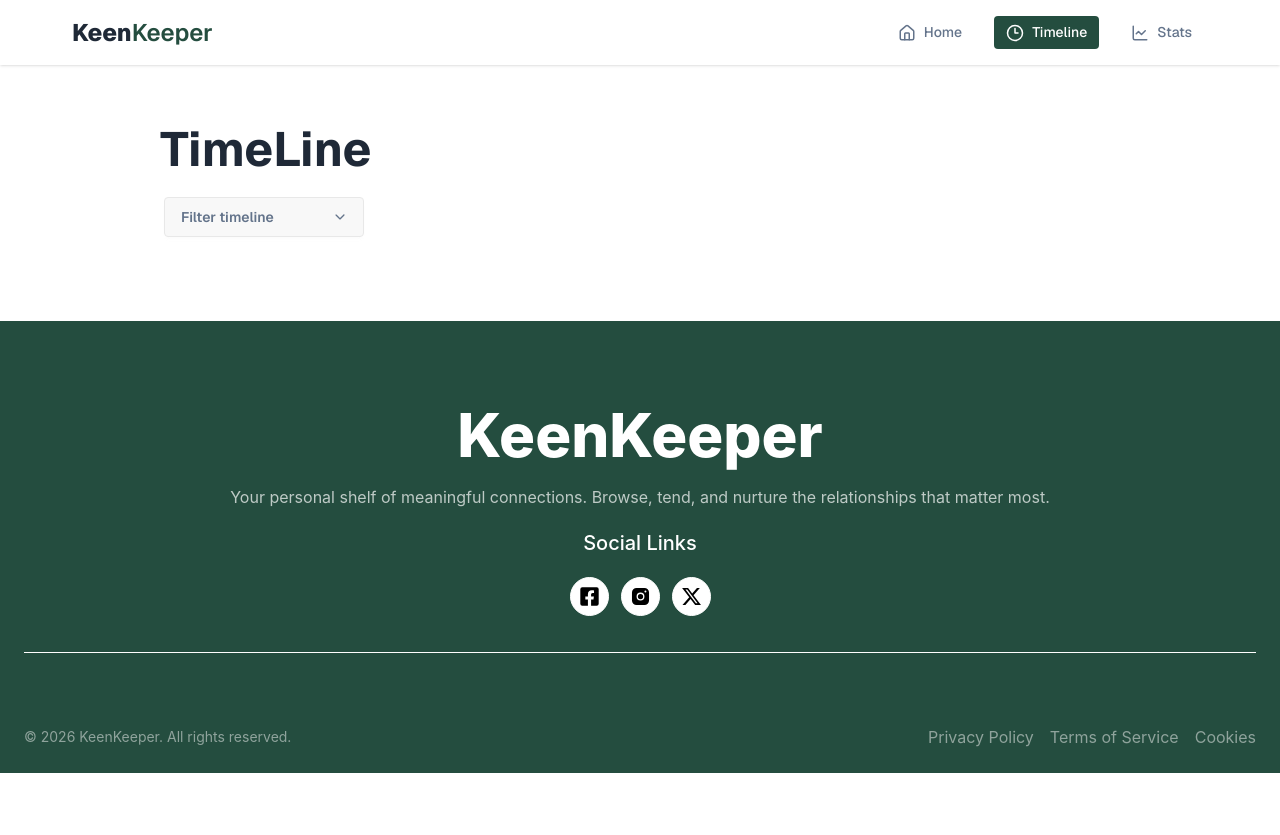
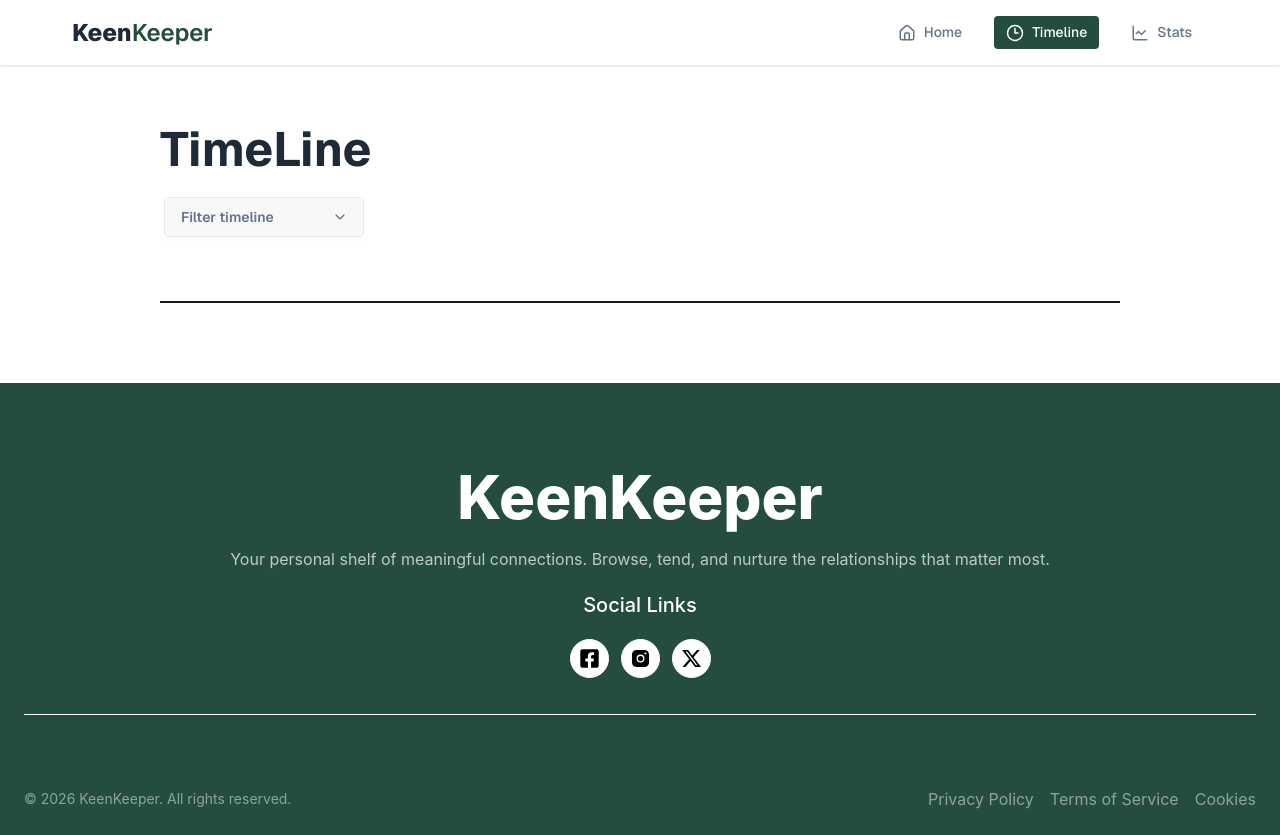
Before and after one commit to Abdullah-Al-Tamim-573/Keen-Keeper, a React (Vite) app: page /timeLine in a window 1280 px wide. Before the commit the page ends 800 px from the top, so only its background shows below. Built offline with nearby package versions, Linux system fonts and the light colour scheme.

Commit message:
add loding to the home page in the suspense to fetching friends data

```diff
--- a/src/Pages/HomePage/HomePage.jsx
+++ b/src/Pages/HomePage/HomePage.jsx
@@ -13,7 +13,7 @@ const HomePage = () => {
                   <Banner></Banner>
                   <StatsBoxes></StatsBoxes>
 
-                  <Suspense fallback={<h3>Friends Data Loading please wait........</h3>}>
+                  <Suspense fallback={<div className='text-center min-h-[20vh] md:min-h-[50vh] flex justify-center items-center'><div className="loading loading-spinner loading-xl"></div></div>}>
                             <YourFriends friendsDataPromise={friendsDataPromise}></YourFriends>
                   </Suspense>
 
--- a/src/Pages/TimeLinePage/TimeLinePage.jsx
+++ b/src/Pages/TimeLinePage/TimeLinePage.jsx
@@ -40,6 +40,14 @@ const TimeLinePage = () => {
           </ul>
         </div>
       </div>
+
+      {/* timeline cards */}
+      <div>
+            {/* card */}
+             <div className="border">
+
+             </div>
+      </div>
     </>
   );
 };
```
